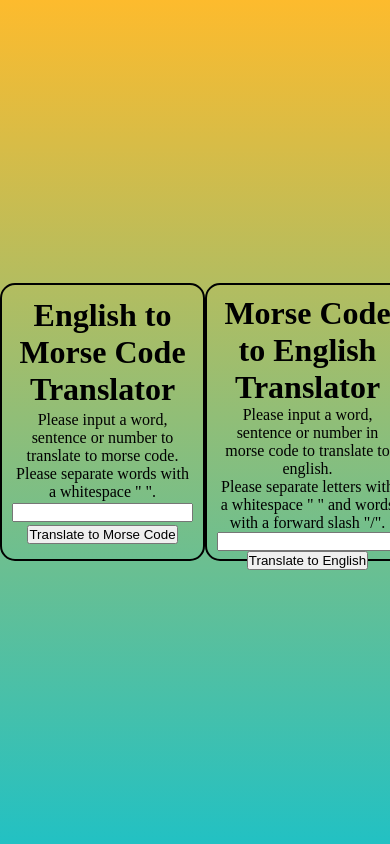
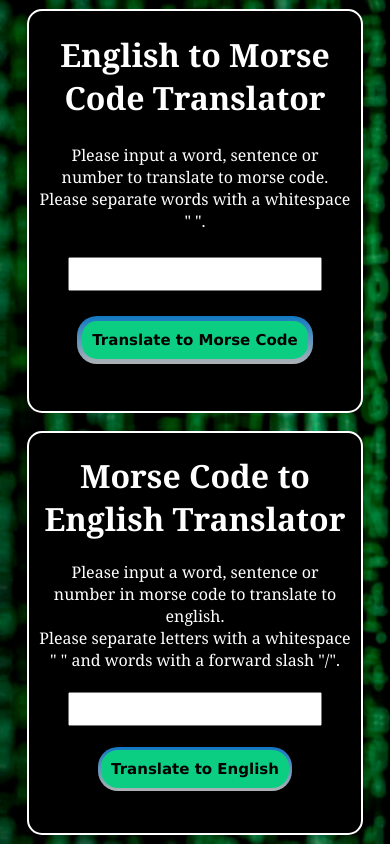
Before and after one commit to angaar96/Morse-Code-Translator, a website with bundled scripts: page index.html in a window 390 px wide. Built offline with nearby package versions, Linux system fonts and the light colour scheme.

Commit message:
fixed responsiveness, adjusted styling, added more tests and solved some errors

```diff
--- a/app.js
+++ b/app.js
@@ -20,5 +20,5 @@ translateEnglishWordButton.addEventListener("click", () => {
 translateMorseWordButton.addEventListener("click", () => {
   let morseWord = document.querySelector(".morseToEnglishTranslator__input").value;
   let translatedMorseWord = convertToEnglish(morseWord);
-  translatedMorseWordMessage.innerHTML = `Your word in Morse code is: ${translatedMorseWord}`;
+  translatedMorseWordMessage.innerHTML = `Your word in English is: ${translatedMorseWord}`;
 })
--- a/styles.scss
+++ b/styles.scss
@@ -4,22 +4,107 @@
 }
 
 body {
-  background: linear-gradient(0deg, rgba(34,193,195,1) 0%, rgba(253,187,45,1) 100%);
   width: 100vw;
   height: 100vh;
   display: flex;
   justify-content: space-around;
   align-items: center;
+  background: url("./assets/images/background.jpg");
+  background-repeat: no-repeat;
+  background-size: cover;
+  flex-wrap: wrap;
 }
 
-.englishToMorseTranslator, .morseToEnglishTranslator {
+
+.englishToMorseTranslator {
   display: flex;
   align-items: center;
   justify-content: space-around;
   flex-direction: column;
   height: 30vh;
   text-align: center;
-  border: 2px solid black;
+  border: 2px solid white;
   border-radius: 15px;
   padding: 10px;
+  background-color: black;
+  color: white;
+  font-family: Georgia, 'Times New Roman', Times, serif;
+  &__input {
+    width: 80%;
+    height: 30px;
+  }
+  &__translateWordButton {
+    font-family: Verdana, Geneva, Tahoma, sans-serif;
+    font-size: 25px;
+    border: 5px solid transparent;
+    border-radius: 20px;
+    text-align: center;
+    font-weight: bold;
+    background: linear-gradient(#0BCE83, #0BCE83) padding-box, linear-gradient(#1178c3, #afb2b5) border-box;
+    padding: 10px;
+    color: black;
+  }
 }
+
+.morseToEnglishTranslator {
+  display: flex;
+  align-items: center;
+  justify-content: space-around;
+  flex-direction: column;
+  height: 30vh;
+  text-align: center;
+  border: 2px solid white;
+  border-radius: 15px;
+  padding: 10px;
+  background-color: black;
+  color: white;
+  font-family: Georgia, 'Times New Roman', Times, serif;
+  &__input {
+    width: 80%;
+    height: 30px;
+  }
+  &__translateWordButton {
+    font-family: Verdana, Geneva, Tahoma, sans-serif;
+    font-size: 25px;
+    border: 5px solid transparent;
+    border-radius: 20px;
+    text-align: center;
+    font-weight: bold;
+    background: linear-gradient(#0BCE83, #0BCE83) padding-box, linear-gradient(#1178c3, #afb2b5) border-box;
+    padding: 10px;
+    color: black;
+  }
+}
+
+@media screen and (max-width: 700px) {
+  .morseToEnglishTranslator {
+    height: 45vh;
+    width: 80vw;
+    &__input {
+      width: 80%;
+      height: 30px;
+    }
+    &__translateWordButton {
+      font-size: 15px;
+      border: 3px solid transparent;
+    }
+  }
+
+  .englishToMorseTranslator {
+    height: 45vh;
+    width: 80vw;
+    border: 2px solid white;
+    font-family: Georgia, 'Times New Roman', Times, serif;
+    &__input {
+      width: 80%;
+      height: 30px;
+    }
+    &__translateWordButton {
+      font-size: 15px;
+      border: 5px solid transparent;
+      background: linear-gradient(#0BCE83, #0BCE83) padding-box, linear-gradient(#1178c3, #afb2b5) border-box;
+      padding: 10px;
+      color: black;
+    }
+  }
+}
--- a/translator.js
+++ b/translator.js
@@ -35,12 +35,13 @@ const translationObject = {
   'x': '-..-',
   'y': '-.--',
   'z': '--..',
-  ' ': '/', // This allows words to be separated with a slash.
-  '': ' ', // Allows spaces between morse letters to be replaced with nothing.
+  ' ': '/', // This key-value pair allows words to be separated with a slash.
+  '': ' ', // This key-value pair joins spaces between morse characters when called in the function convertToEnglish.
+  // convertToEnglish looks for the key rather than the value by calling the function getKeyByValue.
 };
 
 export const convertToMorse = (word) => {
-  let lowerCasedWord = word.toLowerCase(); // Morse code doesn't distinguish between lower and upper case.
+  let lowerCasedWord = word.trim().toLowerCase(); // Morse code doesn't distinguish between lower and upper case. Trim extra space to avoid errors.
   let wordCharacters = lowerCasedWord.split(""); // Gives an array of letters in the word
   let translatedWord = " "; // Initialise translated word
   // Grab each letter from array of letters and use it to find translated version of letter and concatenate to the end of translated word.
@@ -55,13 +56,11 @@ const getKeyByValue = (object, value) => {
 }
 
 export const convertToEnglish = (word) => {
-  let morseWordCharacters = word.split(" "); // Gives an array of letters in the word
-  let translatedWord = " "; // Initialise translated word
-  // Grab each letter from array of letters and use it to find translated version of letter and concatenate to the end of translated word.
+  let morseWordCharacters = word.trim().split(" "); // Extra space is trimmed to avoid errors. .split() gives an array of letters in the word.
+  let translatedWord = ""; // Initialise translated word
+  // Grab each letter from array of letters and use it to find translated version of letter and concatenate it to the end of translatedWord.
   for (let i=0; i<morseWordCharacters.length; i++) {
-    console.log(morseWordCharacters[i]);
     translatedWord += `${getKeyByValue(translationObject, morseWordCharacters[i])}`;
   }
-
   return translatedWord;
 }
--- a/translator.test.js
+++ b/translator.test.js
@@ -1,6 +1,9 @@
 import {convertToMorse} from "./translator.js"
+import {convertToEnglish} from "./translator.js"
 
-describe('General functionality', () => {
+// English to Morse tests
+
+describe('English to Morse - General functionality', () => {
   test('inputting a single letter should return the correct morse counterpart', () => {
     expect(convertToMorse("a")).toBe(' .- ');
   });
@@ -18,7 +21,7 @@ describe('General functionality', () => {
   });
 });
 
-describe('Integer functionality', () => {
+describe('English to Morse - Integer functionality', () => {
   test('Should correctly translate a single number', () => {
     expect(convertToMorse("0")).toBe(" ----- ");
   });
@@ -31,7 +34,42 @@ describe('Integer functionality', () => {
   test('Should correctly translate a very large number', () => {
     expect(convertToMorse("3552235296598099871679756415939246787657704949220711847996399214968649262712049244340893304446512999")).toBe(" ...-- ..... ..... ..--- ..--- ...-- ..... ..--- ----. -.... ..... ----. ---.. ----- ----. ----. ---.. --... .---- -.... --... ----. --... ..... -.... ....- .---- ..... ----. ...-- ----. ..--- ....- -.... --... ---.. --... -.... ..... --... --... ----- ....- ----. ....- ----. ..--- ..--- ----- --... .---- .---- ---.. ....- --... ----. ----. -.... ...-- ----. ----. ..--- .---- ....- ----. -.... ---.. -.... ....- ----. ..--- -.... ..--- --... .---- ..--- ----- ....- ----. ..--- ....- ....- ...-- ....- ----- ---.. ----. ...-- ...-- ----- ....- ....- ....- -.... ..... .---- ..--- ----. ----. ----. ");
   });
-  test('Should correctly translate a word containing both numbers and letters', () => {
+  test('Should correctly translate a word containing both numbers and a mixture of capital and lowercase letters', () => {
     expect(convertToMorse("Unityis1isOneOtherNumbersInclude23456789")).toBe(" ..- -. .. - -.-- .. ... .---- .. ... --- -. . --- - .... . .-. -. ..- -- -... . .-. ... .. -. -.-. .-.. ..- -.. . ..--- ...-- ....- ..... -.... --... ---.. ----. ");
   });
 })
+
+// Morse to English tests
+
+describe('Morse to English - General functionality', () => {
+  test('inputting a single letter should return the correct english counterpart', () => {
+    expect(convertToEnglish("...")).toBe('s');
+  });
+  test('inputting SOS should return the correct english counterpart', () => {
+    expect(convertToEnglish("... --- ...")).toBe('sos');
+  });
+  test('Should correctly translate a very long morse word back to english', () => {
+    expect(convertToEnglish(".--. -. . ..- -- --- -. --- ..- .-.. - .-. .- -- .. -.-. .-. --- ... -.-. --- .--. .. -.-. ... .. .-.. .. -.-. --- ...- --- .-.. -.-. .- -. --- -.-. --- -. .. --- ... .. ...")).toBe('pneumonoultramicroscopicsilicovolcanoconiosis');
+  });
+  test('Should correctly translate a sentence', () => {
+    expect(convertToEnglish("- .... . / --.- ..- .. -.-. -.- / -... .-. --- .-- -. / ..-. --- -..- / .--- ..- -- .--. . -.. / --- ...- . .-. / - .... . / .-.. .- --.. -.-- / -.. --- --.")).toBe('the quick brown fox jumped over the lazy dog');
+  });
+});
+
+describe('Morse to English - Integer functionality', () => {
+  test('Should correctly translate a single number', () => {
+    expect(convertToEnglish("-----")).toBe("0");
+  });
+  test('Should correctly translate a double digit number', () => {
+    expect(convertToEnglish(".---- -----")).toBe("10");
+  });
+  test('Should correctly translate a larger number', () => {
+    expect(convertToEnglish(".---- ----- ----- -----")).toBe("1000");
+  });
+  test('Should correctly translate a very large number', () => {
+    expect(convertToEnglish("...-- ..... ..... ..--- ..--- ...-- ..... ..--- ----. -.... ..... ----. ---.. ----- ----. ----. ---.. --... .---- -.... --... ----. --... ..... -.... ....- .---- ..... ----. ...-- ----. ..--- ....- -.... --... ---.. --... -.... ..... --... --... ----- ....- ----. ....- ----. ..--- ..--- ----- --... .---- .---- ---.. ....- --... ----. ----. -.... ...-- ----. ----. ..--- .---- ....- ----. -.... ---.. -.... ....- ----. ..--- -.... ..--- --... .---- ..--- ----- ....- ----. ..--- ....- ....- ...-- ....- ----- ---.. ----. ...-- ...-- ----- ....- ....- ....- -.... ..... .---- ..--- ----. ----. ----.")).toBe("3552235296598099871679756415939246787657704949220711847996399214968649262712049244340893304446512999");
+  });
+  test('Should correctly translate a word containing both numbers and letters', () => {
+    expect(convertToEnglish("..- -. .. - -.-- .. ... .---- .. ... --- -. . --- - .... . .-. -. ..- -- -... . .-. ... .. -. -.-. .-.. ..- -.. . ..--- ...-- ....- ..... -.... --... ---.. ----.")).toBe("unityis1isoneothernumbersinclude23456789");
+  });
+})
```
Also changed, not shown: assets/images/background-2.jfif (added), assets/images/background-3.jfif (added), assets/images/background.jpg (added), dist/app.dev.js, dist/translator.dev.js, dist/translator.test.dev.js, styles.css.
